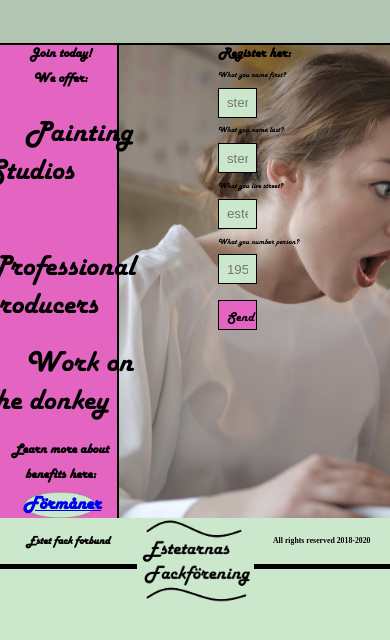
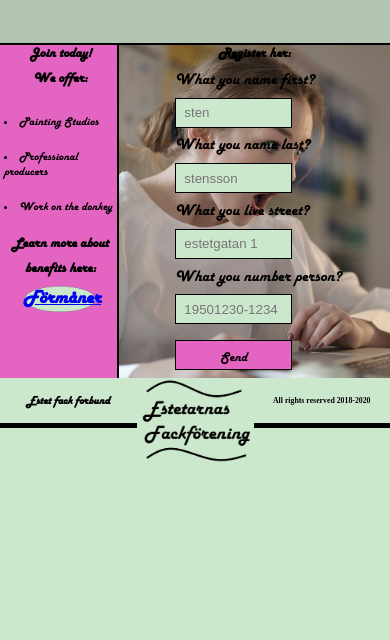
Before and after one commit to PolgerBleaten/estet-fack, a plain HTML site: page member.html in a window 390 px wide. Shown: the part 126-766 px from the top of the page. Drawn offline with Linux system fonts and the light colour scheme.

Commit message:
Made minor changes to improve responsiveness of my page

```diff
--- a/style.css
+++ b/style.css
@@ -199,9 +199,6 @@
   font-size: 3.5vw;
   margin-bottom: 8px;
 }
-.member div:first-child li {
-  font-size: 30px;
-}
 .member li {
   list-style: disc inside;
   margin-top: 20px;
@@ -383,4 +380,16 @@
   header img {
     width: 20vw;
   }
+  footer {
+    bottom: 0%;
+  }
+  .member input {
+    width: 30vw;
+  }
+  .member label {
+    font-size: 16px;
+  }
+  .news p {
+    font-size: 3vw;
+  }
 }
```
